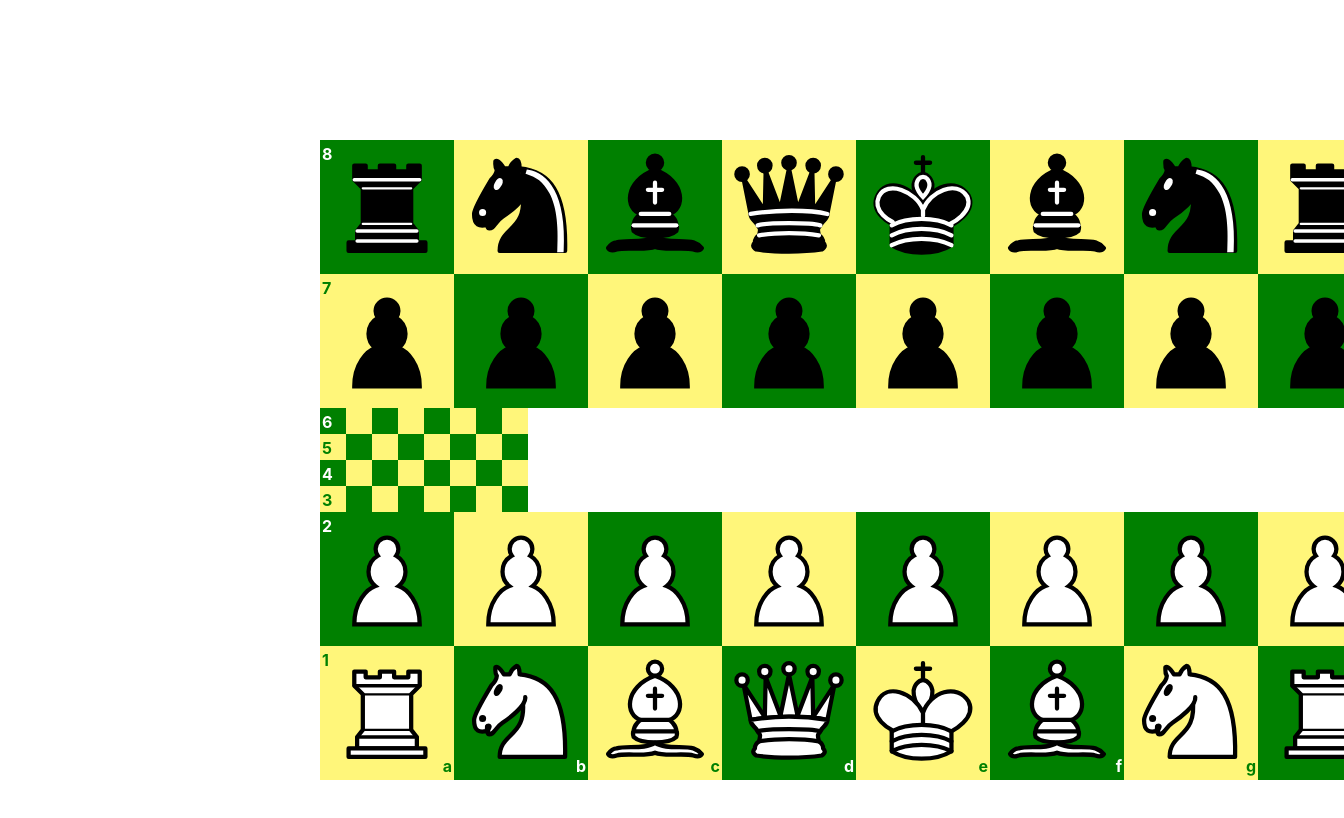
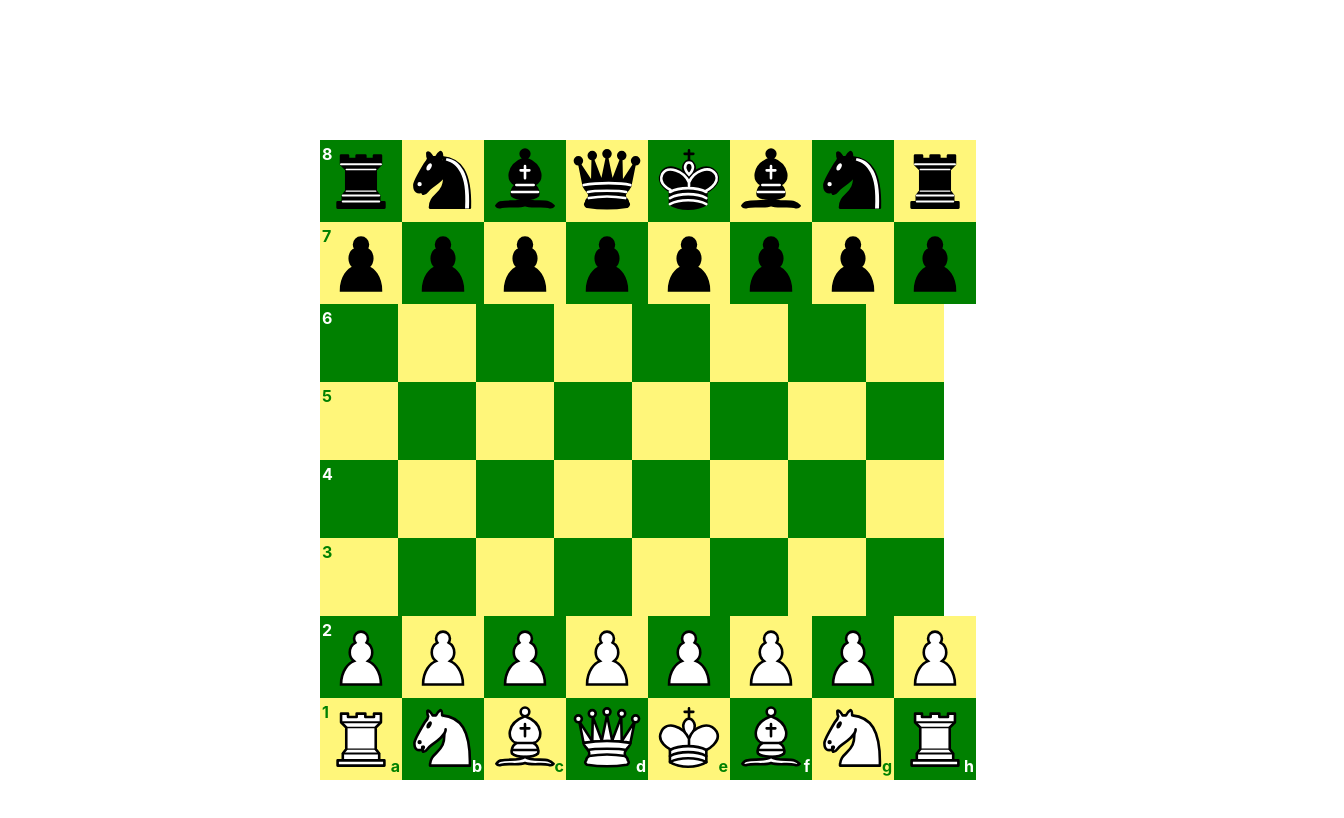
Before and after one commit to Mozartted/chessboard-react, a React (Vite) app: page / in a window 1280 px wide. Shown: the top 818 px of the page, 1344 px wide, since content can reach past the window. Built offline with nearby package versions, Linux system fonts and the light colour scheme.

Commit message:
fix(board): fixed board structure

```diff
--- a/src/index.css
+++ b/src/index.css
@@ -92,6 +92,10 @@ button:focus-visible {
   aspect-ratio: 1/1;
 }
 
+.board > img {
+  width: 95%;
+}
+
 .file_num {
   position: absolute;
   top: 2px;
```
